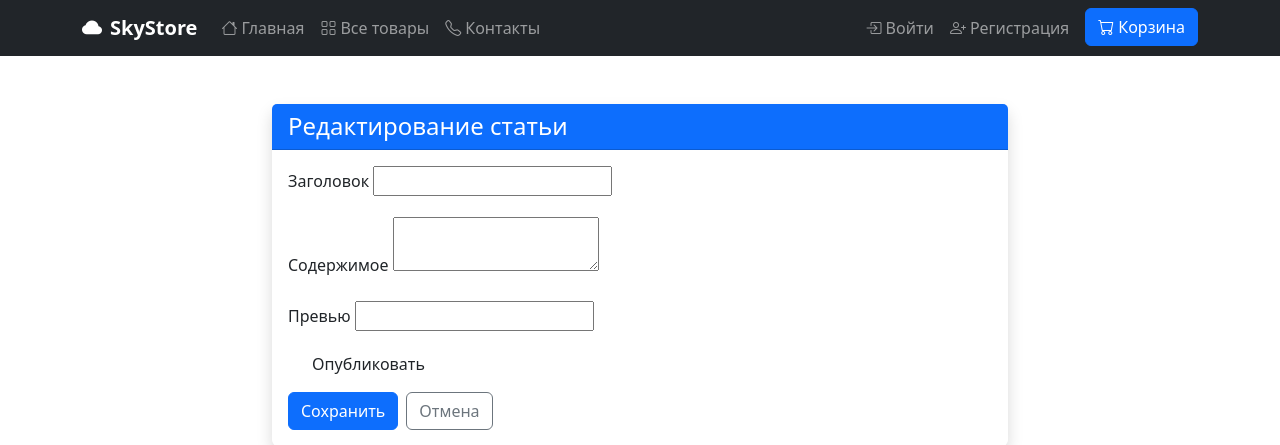
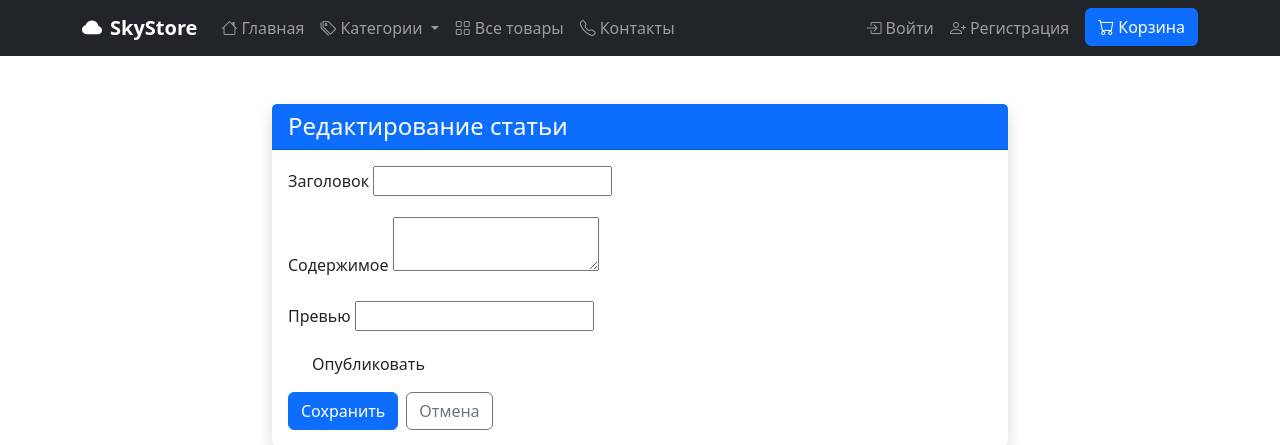
Before and after one commit to SaidovaKR1998/Project_Django, a Django app: template blog/templates/post_form.html in a window 1280 px wide. Shown: the top 445 px of the page. Run offline with Django 5.2, Linux system fonts and the light colour scheme; the template is opened without the code that fills it: most values are stand-ins (such as "Sample title", 1, 10 or a date in 2020); form fields are guessed from the names that the template uses; parts of the project's set-up code (start-up, migrations or seed data) failed here and were passed over.

Commit message:
Добавлены ссылки в базовый шаблон templates/catalog/includes/header.html

```diff
--- a/catalog/templates/catalog/includes/header.html
+++ b/catalog/templates/catalog/includes/header.html
@@ -14,6 +14,34 @@
                         <i class="bi bi-house me-1"></i>Главная
                     </a>
                 </li>
+
+                <!-- ДОБАВЛЯЕМ МЕНЮ КАТЕГОРИЙ -->
+                <li class="nav-item dropdown">
+                    <a class="nav-link dropdown-toggle {% if 'category' in request.resolver_match.url_name %}active{% endif %}"
+                       href="#" id="navbarCategories" role="button" data-bs-toggle="dropdown" aria-expanded="false">
+                        <i class="bi bi-tags me-1"></i>Категории
+                    </a>
+                    <ul class="dropdown-menu" aria-labelledby="navbarCategories">
+                        {% for category in categories %}
+                        <li>
+                            <a class="dropdown-item {% if request.resolver_match.kwargs.category_slug == category.slug %}active{% endif %}"
+                               href="{% url 'catalog:category_products' category.slug %}">
+                                {{ category.name }}
+                                <span class="badge bg-secondary float-end">{{ category.product_set.count }}</span>
+                            </a>
+                        </li>
+                        {% empty %}
+                        <li><a class="dropdown-item text-muted" href="#">Нет категорий</a></li>
+                        {% endfor %}
+                        <li><hr class="dropdown-divider"></li>
+                        <li>
+                            <a class="dropdown-item" href="{% url 'catalog:product_list' %}">
+                                <i class="bi bi-grid me-1"></i>Все товары
+                            </a>
+                        </li>
+                    </ul>
+                </li>
+
                 <li class="nav-item">
                     <a class="nav-link {% if request.resolver_match.url_name == 'product_list' %}active{% endif %}"
                        href="{% url 'catalog:product_list' %}">
```
